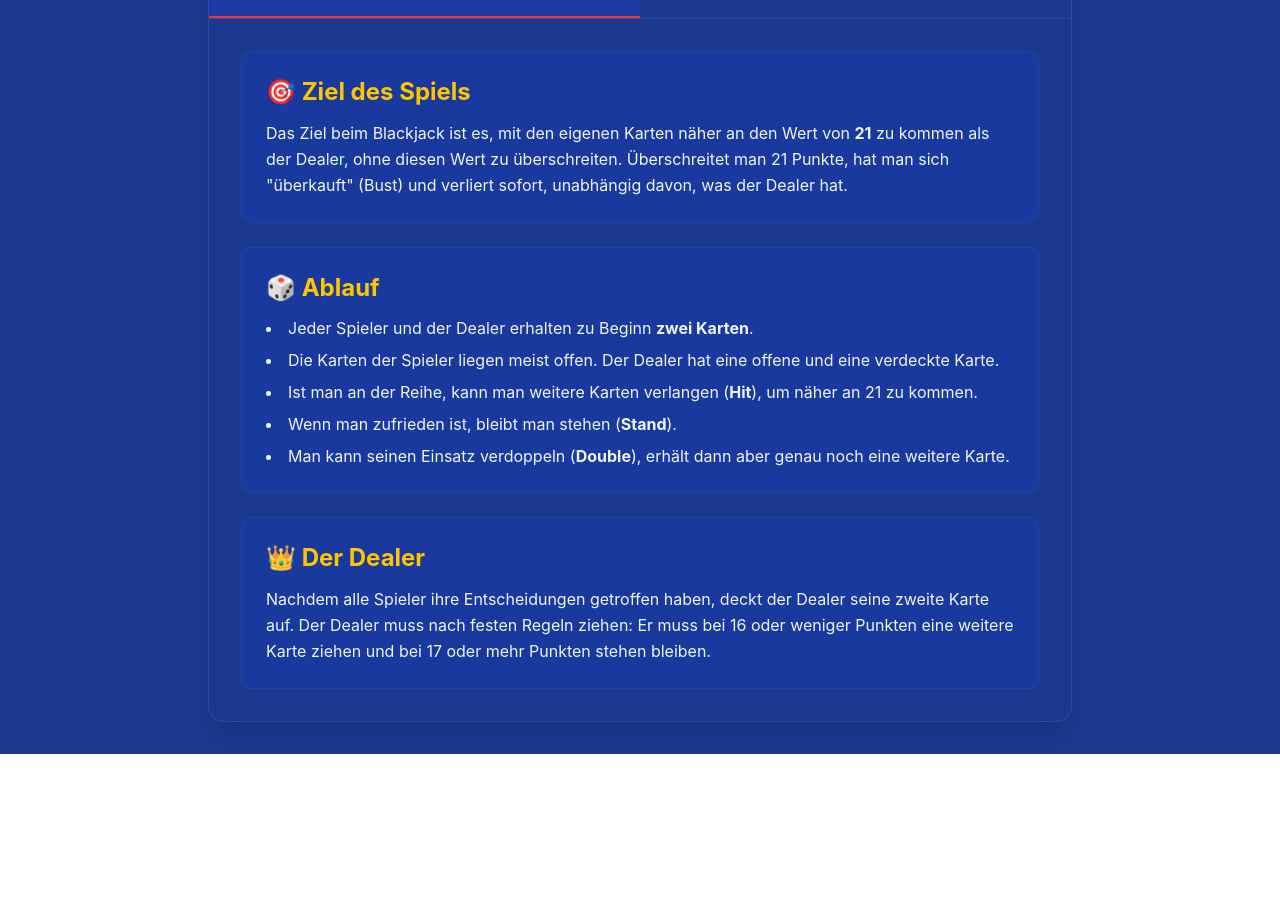
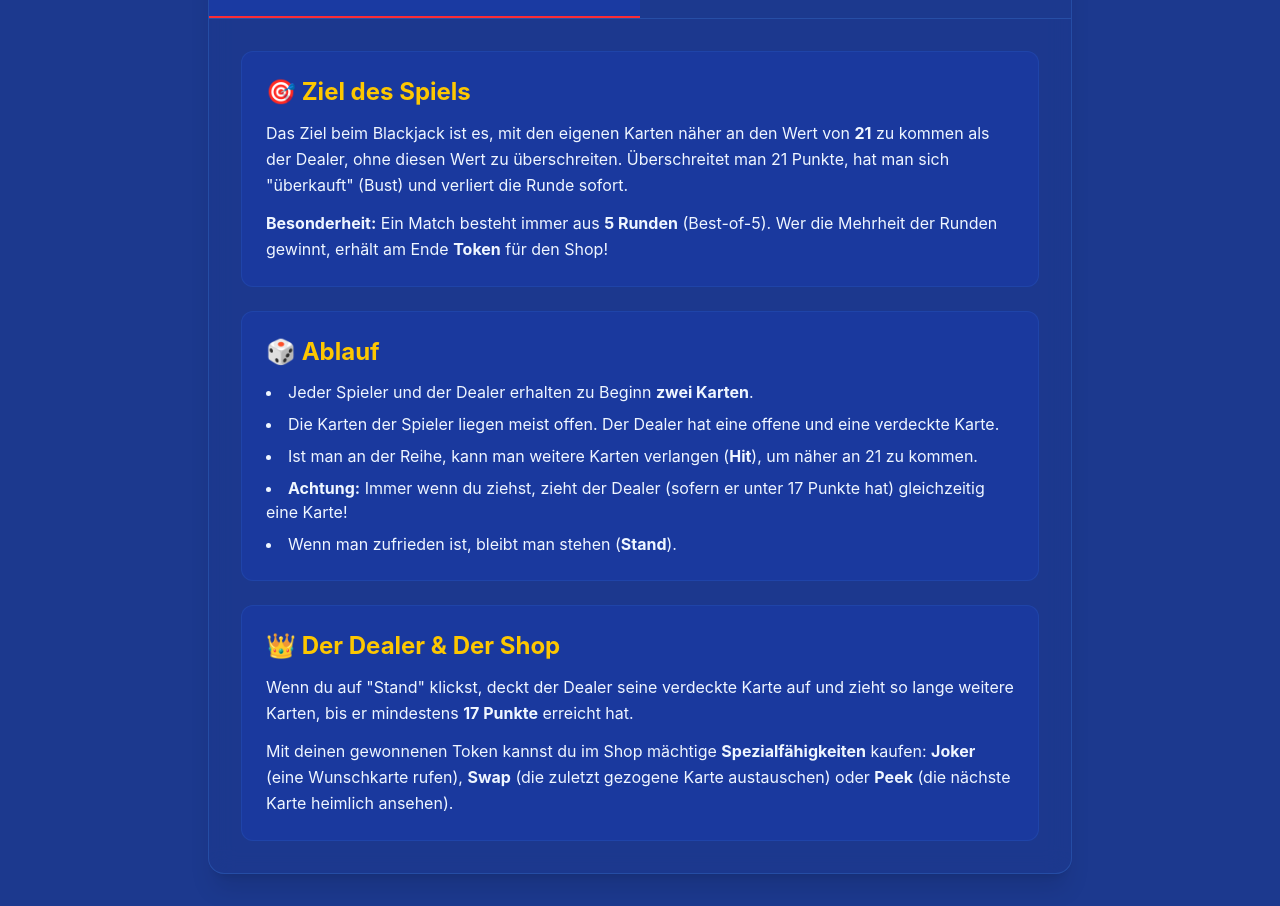
Before and after one commit to LeFrei/blackjack, a SvelteKit app: page /rules in a window 1280 px wide. Shown: the part 260-1166 px from the top of the page. Before the commit the page ends 1014 px from the top, so only its background shows below. Built offline with nearby package versions, Linux system fonts and the light colour scheme.

Commit message:
Update +page.svelte

```diff
--- a/src/routes/rules/+page.svelte
+++ b/src/routes/rules/+page.svelte
@@ -35,9 +35,12 @@
 				<div in:fade={{ duration: 200 }} class="space-y-6">
 					<div class="bg-blue-800/40 p-6 rounded-xl border border-blue-400/10">
 						<h2 class="text-2xl font-bold text-yellow-400 mb-3">🎯 Ziel des Spiels</h2>
+						<p class="text-blue-50 leading-relaxed mb-3">
+							Das Ziel beim Blackjack ist es, mit den eigenen Karten näher an den Wert von <strong>21</strong> zu kommen als der Dealer, ohne diesen Wert zu überschreiten.
+							Überschreitet man 21 Punkte, hat man sich "überkauft" (Bust) und verliert die Runde sofort.
+						</p>
 						<p class="text-blue-50 leading-relaxed">
-							Das Ziel beim Blackjack ist es, mit den eigenen Karten näher an den Wert von <strong>21</strong> zu kommen als der Dealer, ohne diesen Wert zu überschreiten.
-							Überschreitet man 21 Punkte, hat man sich "überkauft" (Bust) und verliert sofort, unabhängig davon, was der Dealer hat.
+							<strong>Besonderheit:</strong> Ein Match besteht immer aus <strong>5 Runden</strong> (Best-of-5). Wer die Mehrheit der Runden gewinnt, erhält am Ende <strong>Token</strong> für den Shop!
 						</p>
 					</div>
 
@@ -47,16 +50,19 @@
 							<li>Jeder Spieler und der Dealer erhalten zu Beginn <strong>zwei Karten</strong>.</li>
 							<li>Die Karten der Spieler liegen meist offen. Der Dealer hat eine offene und eine verdeckte Karte.</li>
 							<li>Ist man an der Reihe, kann man weitere Karten verlangen (<strong>Hit</strong>), um näher an 21 zu kommen.</li>
+							<li><strong>Achtung:</strong> Immer wenn du ziehst, zieht der Dealer (sofern er unter 17 Punkte hat) gleichzeitig eine Karte!</li>
 							<li>Wenn man zufrieden ist, bleibt man stehen (<strong>Stand</strong>).</li>
-							<li>Man kann seinen Einsatz verdoppeln (<strong>Double</strong>), erhält dann aber genau noch eine weitere Karte.</li>
 						</ul>
 					</div>
 
 					<div class="bg-blue-800/40 p-6 rounded-xl border border-blue-400/10">
-						<h2 class="text-2xl font-bold text-yellow-400 mb-3">👑 Der Dealer</h2>
+						<h2 class="text-2xl font-bold text-yellow-400 mb-3">👑 Der Dealer & Der Shop</h2>
+						<p class="text-blue-50 leading-relaxed mb-3">
+							Wenn du auf "Stand" klickst, deckt der Dealer seine verdeckte Karte auf und zieht so lange weitere Karten, bis er mindestens <strong>17 Punkte</strong> erreicht hat.
+						</p>
 						<p class="text-blue-50 leading-relaxed">
-							Nachdem alle Spieler ihre Entscheidungen getroffen haben, deckt der Dealer seine zweite Karte auf.
-							Der Dealer muss nach festen Regeln ziehen: Er muss bei 16 oder weniger Punkten eine weitere Karte ziehen und bei 17 oder mehr Punkten stehen bleiben.
+							Mit deinen gewonnenen Token kannst du im Shop mächtige <strong>Spezialfähigkeiten</strong> kaufen:
+							<strong>Joker</strong> (eine Wunschkarte rufen), <strong>Swap</strong> (die zuletzt gezogene Karte austauschen) oder <strong>Peek</strong> (die nächste Karte heimlich ansehen).
 						</p>
 					</div>
 				</div>
@@ -105,8 +111,8 @@
 					<div class="mt-8 bg-blue-950/50 p-4 rounded-lg border border-red-500/30">
 						<h4 class="text-red-400 font-bold mb-2">Was ist ein "Blackjack"?</h4>
 						<p class="text-blue-100">
-							Ein "Blackjack" ist die bestmögliche Hand und besteht aus einem Ass und einer 10-Punkte-Karte (10, Bube, Dame oder König) direkt nach dem Austeilen.
-							Ein Blackjack schlägt jede andere Hand mit 21 Punkten.
+							Ein "Blackjack" ist eine Hand, die direkt nach dem Austeilen aus zwei Karten besteht: Einem Ass und einer 10-Punkte-Karte (10, Bube, Dame oder König).
+							Diese Kombination ergibt exakt 21 Punkte und ist die bestmögliche Hand.
 						</p>
 					</div>
 
```
